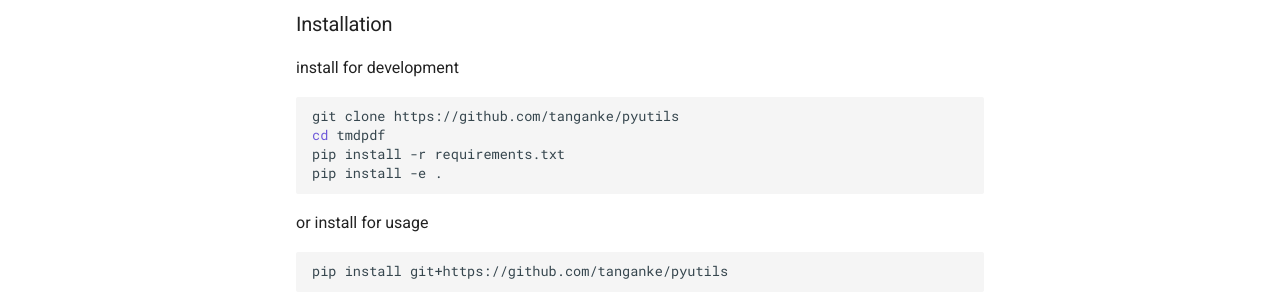
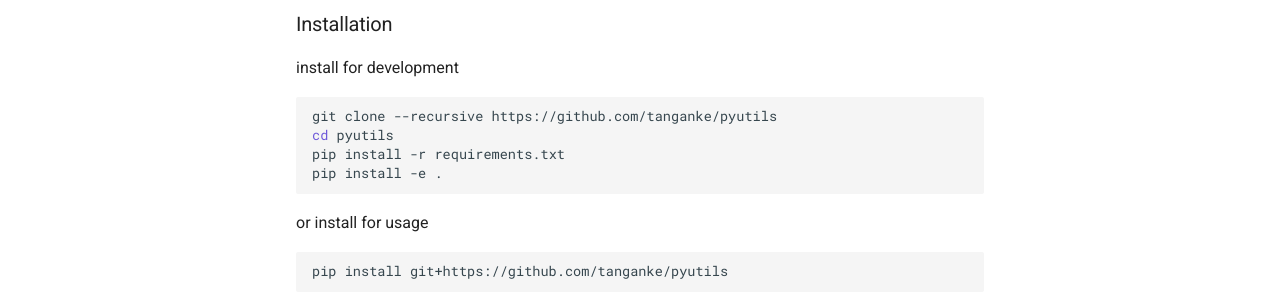
Before and after one commit to tanganke/pyutils, an MkDocs documentation site: the page built from docs/index.md, in a window 1280 px wide and 1143 px high. Shown: the part 287-587 px from the top of the window. Built offline with MkDocs 1.6.1 and Material for MkDocs 9.7.7, drawn with Linux system fonts in a browser that asks for light colours; comment, search, counter and statistics services are not loaded.

Commit message:
Update index.md

````diff
--- a/docs/index.md
+++ b/docs/index.md
@@ -9,8 +9,8 @@
 install for development
 
 ```shell
-git clone https://github.com/tanganke/pyutils
-cd tmdpdf
+git clone --recursive https://github.com/tanganke/pyutils
+cd pyutils
 pip install -r requirements.txt
 pip install -e .
 ```
````
